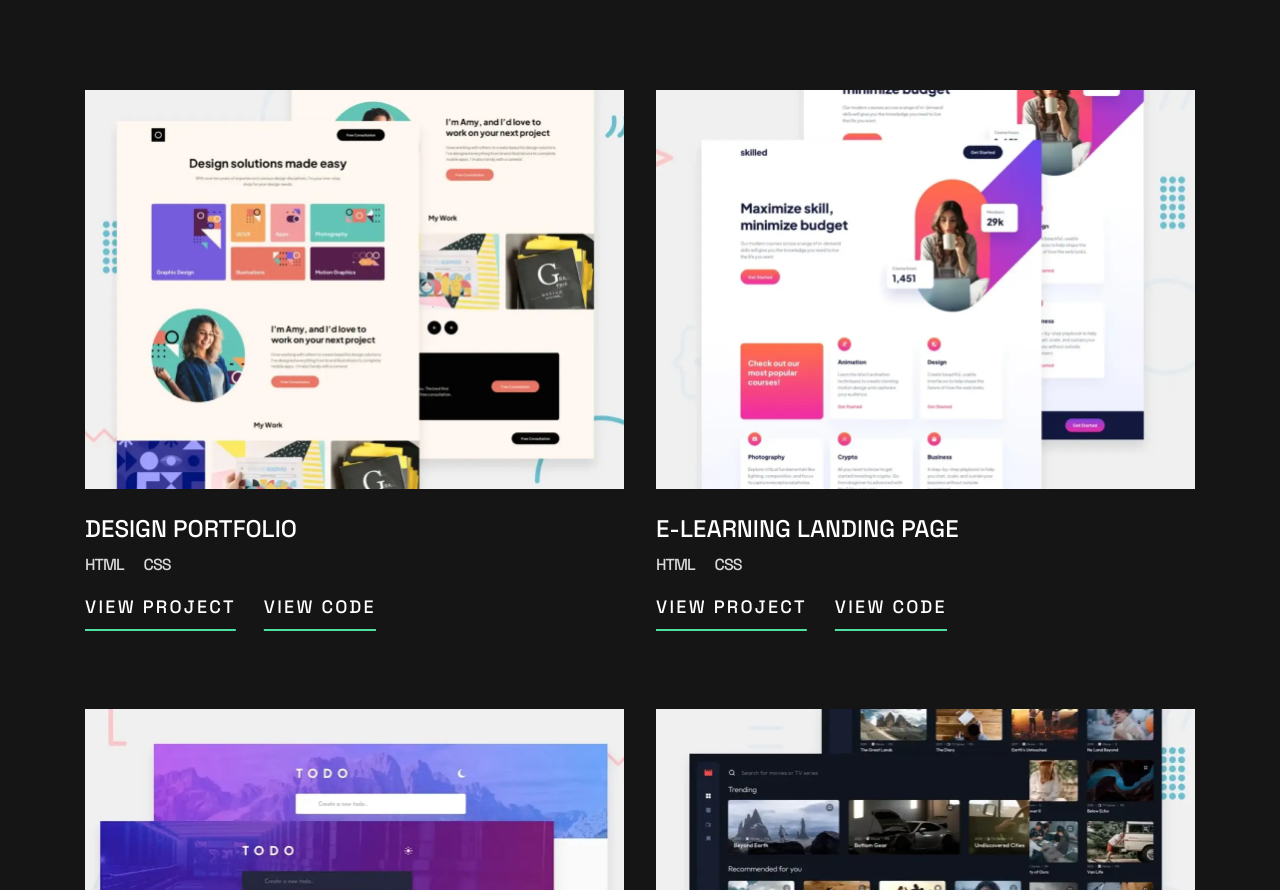
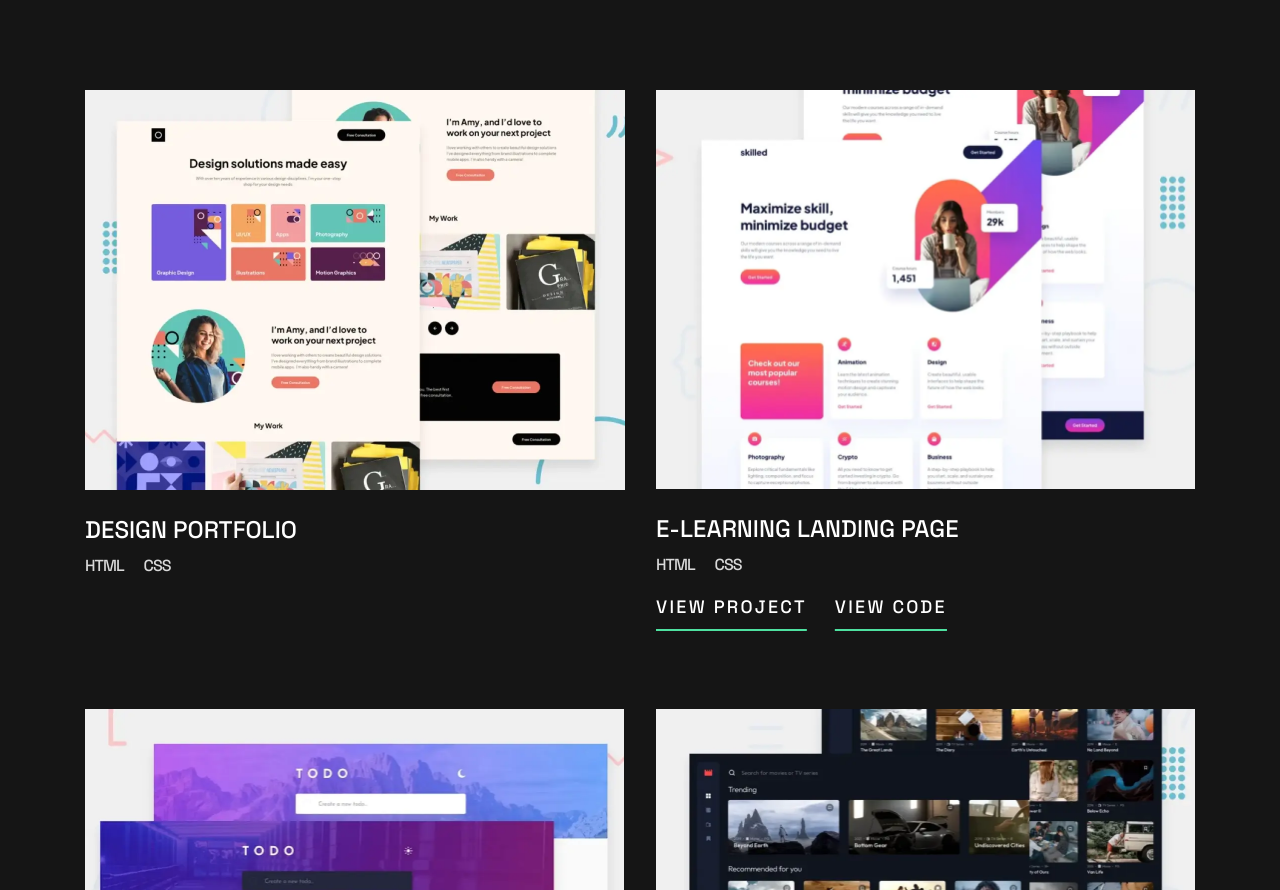
Before and after one commit to Csabooo/forntendmentor-15-single-page-dev-portfolio-react, a React (Create React App) app: page / in a window 1280 px wide. Shown: the part 1355-2245 px from the top of the page. Built offline with nearby package versions, Linux system fonts and the light colour scheme.

Commit message:
desktop version v4.0

```diff
--- a/src/components/Contact.js
+++ b/src/components/Contact.js
@@ -7,7 +7,7 @@ function Contact() {
       id="contact"
       className="relative pb-14 pt-10 px-5 bg-dark_grey xl:pt-20">
       <svg
-        className="absolute top-[360px] md:top-[450px] right-44 md:-left-[370px] xl:left-[70px] xl:top-[320px]"
+        className="absolute top-[345px] md:top-[450px] right-44 md:-left-[370px] xl:left-[70px] xl:top-[320px]"
         xmlns="http://www.w3.org/2000/svg"
         width="530"
         height="129">
--- a/src/components/Projects.js
+++ b/src/components/Projects.js
@@ -1,4 +1,4 @@
-import React from "react";
+import React, { useState } from "react";
 import project_1_small from "../assets/thumbnail-project-1-small.webp";
 import project_2_small from "../assets/thumbnail-project-2-small.webp";
 import project_3_small from "../assets/thumbnail-project-3-small.webp";
@@ -14,6 +14,12 @@ import project_5_large from "../assets/thumbnail-project-5-large.webp";
 import project_6_large from "../assets/thumbnail-project-6-large.webp";
 
 function Projects() {
+  const [isWindowVisible, setWindowVisible] = useState(false); // Új állapot változó
+
+  const buttonHandler = () => {
+    setWindowVisible((prevIsVisible) => !prevIsVisible); // Állapot váltása az ellenkezőjére
+  };
+
   return (
     <div className="relative">
       <hr className="md:hidden block" />
@@ -40,6 +46,26 @@ function Projects() {
       </div>
       {/*-----------------------DESIGN PORTFOILO----------------------*/}
       <div className="md:grid grid-cols-2 gap-8">
+        <div>
+          <div
+            onClick={buttonHandler}
+            className="relative xl:flex xl:cursor-pointer justify-center items-center">
+            {isWindowVisible && ( // A gombok csak akkor jelennek meg, ha isWindowVisible értéke igaz (true)
+              <div className="absolute xl:flex w-full h-full bg-black opacity-80 z-20 justify-center items-center ">
+                <div className="flex flex-col justify-center items-center ">
+                  <a href="#" className="lg:px-0">
+                    <p className="inline  text-white tracking-[2.29px] decoration_underline ">
+                      VIEW PROJECT
+                    </p>
+                  </a>
+                  <a href="#" className="lg:pt-10 lg:px-0">
+                    <p className="inline pl-7 lg:pl-0 text-white tracking-[2.29px] decoration_underline">
+                      VIEW CODE
+                    </p>
+                  </a>
+                </div>
+              </div>
+            )}
             <div className="flex flex-col justify-center">
               <img
                 className="pb-6 block md:hidden"
@@ -49,6 +75,8 @@ function Projects() {
                 className="pb-6 hidden md:block max-w-[342px] lg:max-w-[540px]"
                 src={project_1_large}
                 alt="thumbnail-project-1-large"></img>
+            </div>
+          </div>
           <div className="flex flex-col text-left">
             <div>
               <h3 className="pb-2">DESIGN PORTFOLIO</h3>
@@ -57,7 +85,7 @@ function Projects() {
                 <span className="inline pl-5">CSS</span>
               </div>
 
-              <div className="pb-14">
+              <div className="pb-14 lg:hidden">
                 <button href="#">
                   <p className="inline text-white tracking-[2.29px] decoration_underline ">
                     VIEW PROJECT
--- a/src/index.css
+++ b/src/index.css
@@ -100,3 +100,7 @@
 .material-symbols-outlined {
   font-variation-settings: "FILL" 0, "wght" 200, "GRAD" 0, "opsz" 24;
 }
+
+.mouse {
+  cursor: grab;
+}
```
Lines whose indentation alone changed are shown as unchanged.
